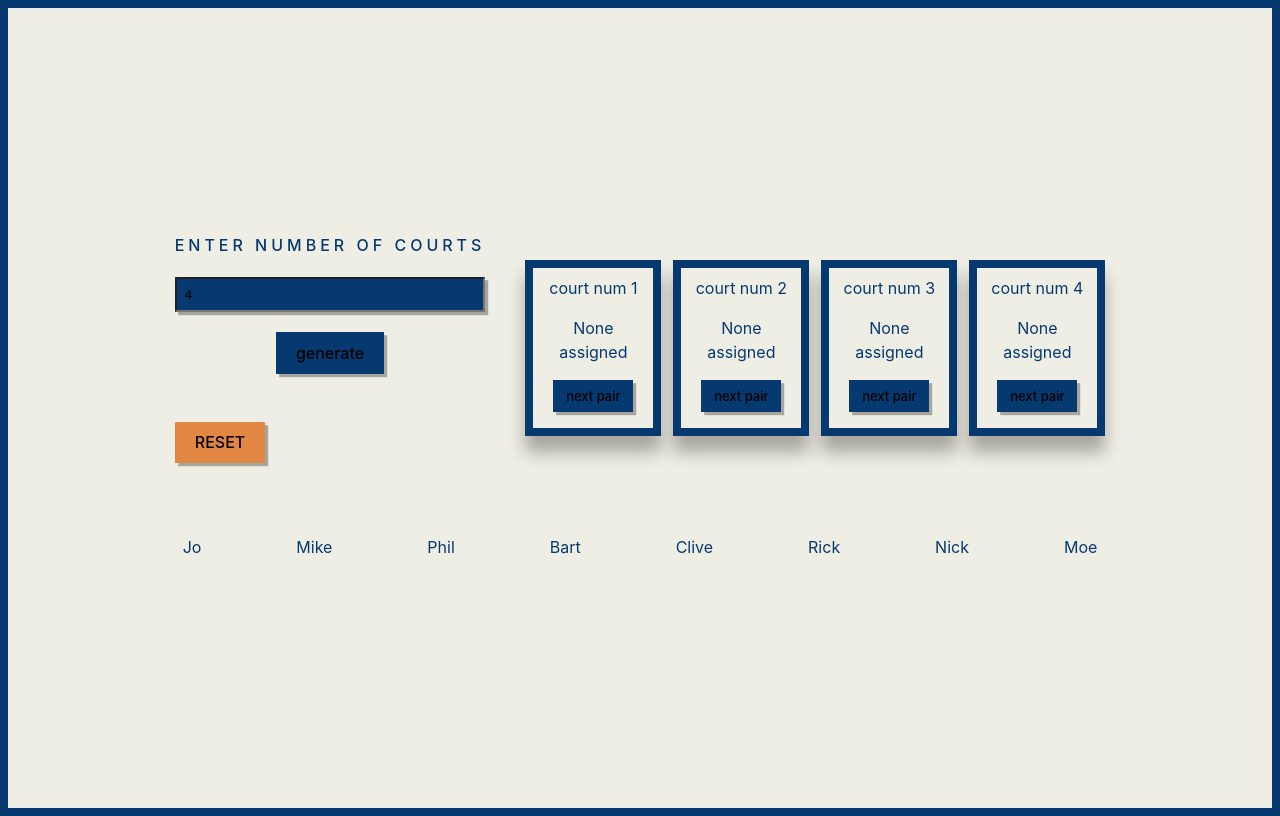
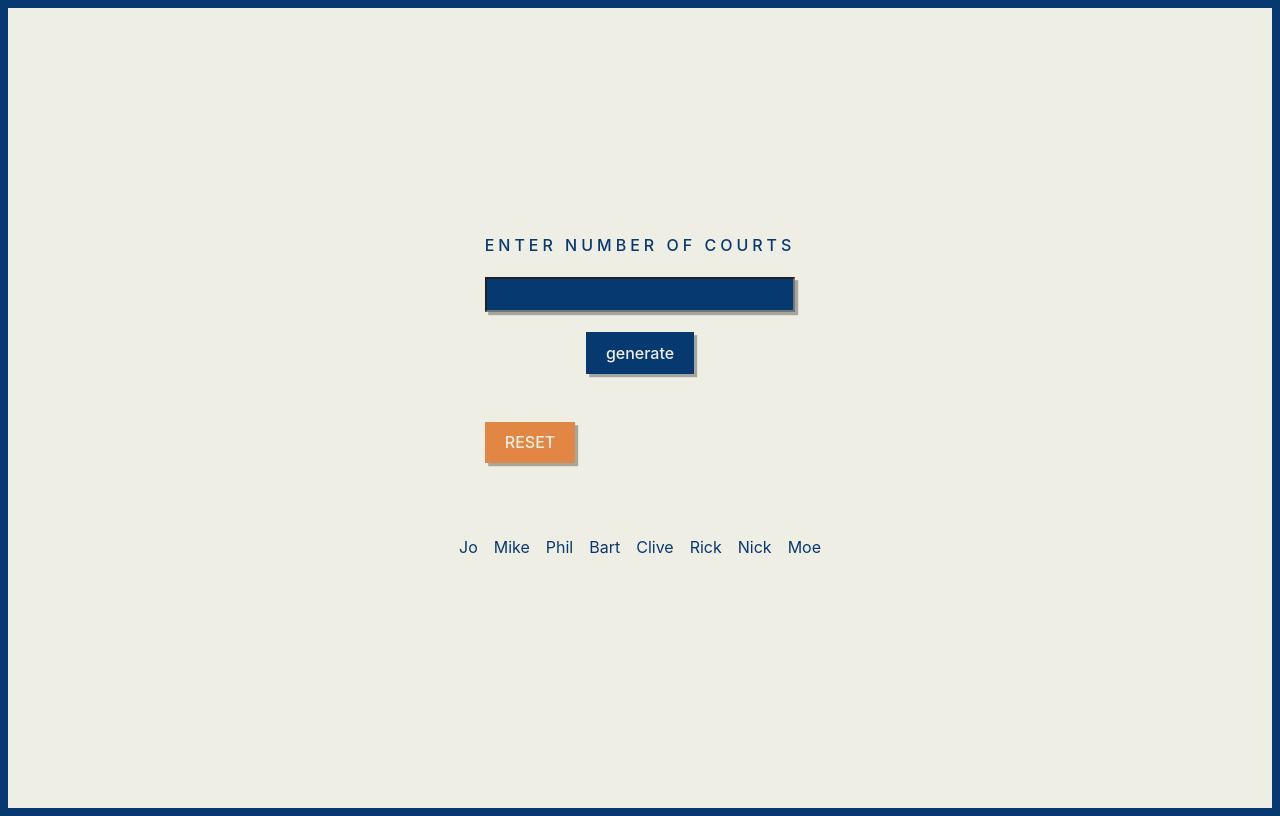
Before and after one commit to verrakav/queue_processor, a React (Vite) app in the folder front/: page / in a window 1280 px wide. Built offline with nearby package versions, Linux system fonts and the light colour scheme.

Commit message:
functional shell
from here working on the state for individual courts

```diff
--- a/front/src/App.css
+++ b/front/src/App.css
@@ -22,12 +22,14 @@
   display: flex;
   align-self: center;
   margin-top: 1.25rem;
+  color: #eeeee4;
 }
 
 .btn-reset {
   display: flex;
   margin-top: 3rem;
   background-color: #e28743;
+  color: #eeeee4;
 }
 
 .btn-next {
@@ -35,6 +37,7 @@
   width: 5rem;
   font-size: small;
   padding: 0.25rem;
+  color: #eeeee4;
 }
 
 p,
@@ -43,7 +46,8 @@ p,
   flex-direction: row;
   justify-content: space-between;
   flex-wrap: wrap;
-  gap: 0.75rem;
+  gap: 0.5rem;
+  column-gap: 0.75rem;
 }
 
 .place-item {
--- a/front/src/App.jsx
+++ b/front/src/App.jsx
@@ -4,12 +4,9 @@ import {useState} from "react";
 
 export default function App() {
   // NOTE 4 for dev
-  const [number, setNumber] = useState(4);
+  const [number, setNumber] = useState("");
   // NOTE true for dev
-  const [isPlaceActive, setIsPlaceActive] = useState(true);
-  //supposed to be a pair to pass on to courts
-  const [players, setPlayers] = useState([]);
-  const [queue, setQueue] = useState([]);
+  const [isPlaceActive, setIsPlaceActive] = useState(false);
 
   return (
     <>
@@ -20,12 +17,7 @@ export default function App() {
           isPlaceActive={isPlaceActive}
           setIsPlaceActive={setIsPlaceActive}
         />
-        <Court
-          number={number}
-          isPlaceActive={isPlaceActive}
-          players={players}
-          setPlayers={setPlayers}
-        />
+        <Court number={number} isPlaceActive={isPlaceActive} />
       </div>
 
       <PlayersList />
@@ -63,18 +55,9 @@ function NumberInput({number, setNumber, isPlaceActive, setIsPlaceActive}) {
     </div>
   );
 }
-function Court({number, isPlaceActive, players, setPlayers}) {
+function Court({number, isPlaceActive}) {
   // generates arr to render courts
   const myArray = Array.from({length: number}, (_, idx) => idx + 1);
-  // NOTE: think how to
-  const handleNextPair = () => {
-    const newPlayers = [
-      (players[0] = playersMale[0].name),
-      (players[1] = playersMale[1].name)
-    ];
-
-    setPlayers(newPlayers);
-  };
 
   return (
     <>
@@ -84,10 +67,8 @@ function Court({number, isPlaceActive, players, setPlayers}) {
             return (
               <div className="place-item" key={idx}>
                 court num {el}
-                <p>{players.length < 1 ? "None assigned" : "X and Y are playing"} </p>
-                <Button onClick={() => handleNextPair(idx)} className="btn-next">
-                  next pair
-                </Button>
+                <p>None assigned</p>
+                <Button className="btn-next">next pair</Button>
               </div>
             );
           })}
--- a/front/src/index.css
+++ b/front/src/index.css
@@ -16,7 +16,7 @@
   font-weight: 400;
 
   color-scheme: light dark;
-  color: #063970;
+  color: #eeeee4;
   background-color: #063970;
 
   font-synthesis: none;
@@ -60,6 +60,7 @@ button:focus-visible {
 }
 
 input {
+  color: #eeeee4;
   background-color: #063970;
   padding: 0.5rem;
   box-shadow: 0.2rem 0.2rem rgba(0, 0, 0, 0.3);
```
